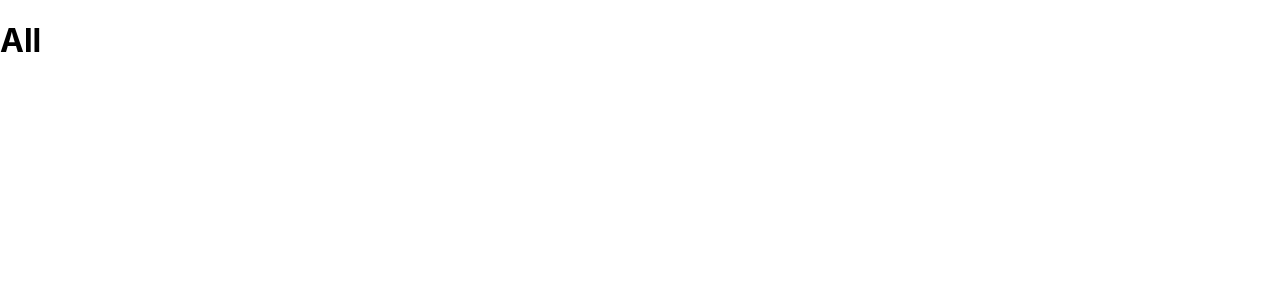
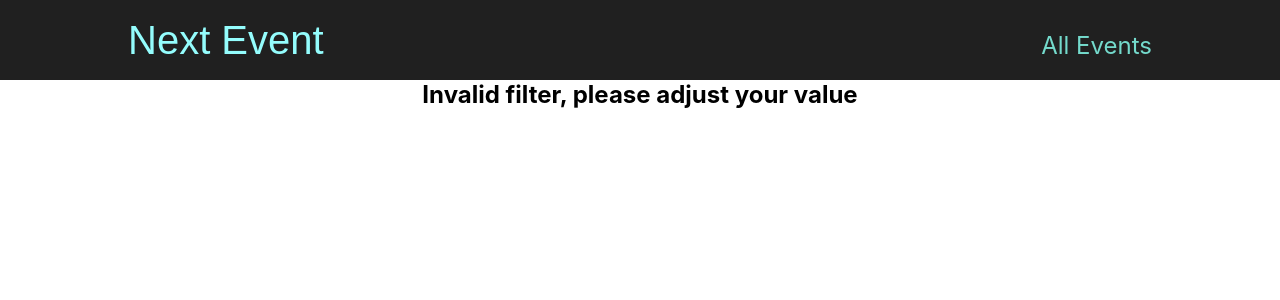
Before and after one commit to tundeloper/next-router, a Next.js app: page /events in a window 1280 px wide. Shown: the top 300 px of the page. Built offline with nearby package versions, Linux system fonts and the light colour scheme.

Commit message:
implement filter btn

```diff
--- a/components/event-detals/logistics-item.js
+++ b/components/event-detals/logistics-item.js
@@ -2,7 +2,7 @@
 
 function LogisticsItem(props) {
   const { icon: Icon } = props;
-  console.log(Icon);
+
   return (
     <li className={classes.item}>
       <span className={classes.icon}>
--- /dev/null
+++ b/components/layout/layout.js
@@ -0,0 +1,12 @@
+import Link from "next/link";
+import MainHeader from "./main-hearder";
+
+const Layout = ({ children }) => {
+  return (
+    <>
+      <MainHeader />
+      <main>{children}</main>
+    </>
+  );
+};
+export default Layout;
--- /dev/null
+++ b/components/layout/main-header.module.css
@@ -0,0 +1,41 @@
+.header {
+    width: 100%;
+    display: flex;
+    justify-content: space-between;
+    align-items: baseline;
+    padding: 1rem 10%;
+    height: 5rem;
+    background-color: #202020;
+}
+
+.logo {
+    font-size: 1.5rem;
+    color: white;
+    font-family: 'Fira', sans-serif;
+    height: 100%;
+    display: flex;
+    justify-content: center;
+    align-items: center;
+    color: #94fdfd;
+}
+
+.logo a {
+    text-decoration: none;
+    color: #94fdfd;
+}
+
+.navigation a {
+    text-decoration: none;
+    color: #74dacc;
+    font-size: 1rem;
+}
+
+@media (min-width: 768px) {
+    .logo {
+      font-size: 2.5rem;
+    }
+
+    .navigation a {
+      font-size: 1.5rem;
+    }
+}
--- /dev/null
+++ b/components/layout/main-hearder.js
@@ -0,0 +1,19 @@
+import Link from "next/link";
+import classes from "./main-header.module.css";
+const MainHeader = () => {
+  return (
+    <header className={classes.header}>
+      <div className={classes.logo}>
+        <Link href="/">Next Event</Link>
+      </div>
+      <nav className={classes.navigation}>
+        <ul>
+          <li>
+            <Link href="/events">All Events</Link>
+          </li>
+        </ul>
+      </nav>
+    </header>
+  );
+};
+export default MainHeader;
--- a/components/ui/button.js
+++ b/components/ui/button.js
@@ -2,10 +2,17 @@
 import classes from "./button.module.css";
 
 const Button = (props) => {
+  if (props.link)
+    return (
+      <Link href={props.link} className={classes.btn}>
+        {props.children}
+      </Link>
+    );
+
   return (
-    <Link href={props.link} className={classes.btn}>
+    <button type="submit" className={classes.btn}>
       {props.children}
-    </Link>
+    </button>
   );
 };
 
--- a/dummy-data.js
+++ b/dummy-data.js
@@ -5,7 +5,7 @@
     description:
       "Everyone can learn to code! Yes, everyone! In this live event, we are going to go through all the key basics and get you started with programming as well.",
     location: "Somestreet 25, 12345 San Somewhereo",
-    date: "2021-05-12",
+    date: "2022-05-12",
     image: "images/coding-event.jpg",
     isFeatured: false,
   },
@@ -15,7 +15,7 @@
     description:
       "We know: Networking is no fun if you are an introvert person. That's why we came up with this event - it'll be so much easier. Promised!",
     location: "New Wall Street 5, 98765 New Work",
-    date: "2021-05-30",
+    date: "2022-05-30",
     image: "images/introvert-event.jpg",
     isFeatured: true,
   },
@@ -25,7 +25,7 @@
     description:
       "You probably need no help with networking in general. But focusing your energy correctly - that is something where most people can improve.",
     location: "My Street 12, 10115 Broke City",
-    date: "2022-04-10",
+    date: "2023-04-10",
     image: "images/networking-event.jpg",
     isFeatured: true,
   },
--- a/pages/_app.js
+++ b/pages/_app.js
@@ -1,7 +1,14 @@
-import '../styles/globals.css'
+import Layout from "../components/layout/layout";
+import "../styles/globals.css";
 
 function MyApp({ Component, pageProps }) {
-  return <Component {...pageProps} />
+  return (
+    <>
+      <Layout>
+        <Component {...pageProps} />
+      </Layout>
+    </>
+  );
 }
 
-export default MyApp
+export default MyApp;
--- a/pages/events/[...slugs].js
+++ b/pages/events/[...slugs].js
@@ -1,9 +1,39 @@
-const All = () => {
+import { useRouter } from "next/router";
+import EventList from "../../components/events/event-list";
+import { getFilteredEvents } from "../../dummy-data";
+import styles from "../";
+
+const Filtered = () => {
+  const router = useRouter();
+  const filteredData = router.query.slugs;
+  if (!filteredData) {
+    return <h2 className="center">Loading</h2>;
+  }
+  const filteredYear = +filteredData[0];
+  const filteredMonth = +filteredData[1];
+  if (
+    isNaN(filteredYear) ||
+    isNaN(filteredMonth) ||
+    filteredYear > 2030 ||
+    filteredMonth > 12 ||
+    filteredMonth < 1
+  ) {
+    return <h2 className="center">Invalid filter, please adjust your value</h2>;
+  }
+
+  const filterEvent = getFilteredEvents({
+    year: filteredYear,
+    month: filteredMonth,
+  });
+
+  if (!filterEvent || filterEvent.length === 0) {
+    return <h2 className="center">No event found for this filter!</h2>;
+  }
   return (
-    <div>
-      <h1>All</h1>
-    </div>
+    <main className={styles.main}>
+      <EventList items={filterEvent} />
+    </main>
   );
 };
 
-export default All;
+export default Filtered;
--- a/styles/globals.css
+++ b/styles/globals.css
@@ -23,6 +23,7 @@
 
 .center {
   margin: auto;
+  text-align: center;
 }
 
 @media (prefers-color-scheme: dark) {
```
Also changed, not shown: components/events/event-search.js (added, +47 -0 lines), components/events/event-search.module.css (added, +71 -0 lines), pages/events/index.js (+10 -0 lines).
